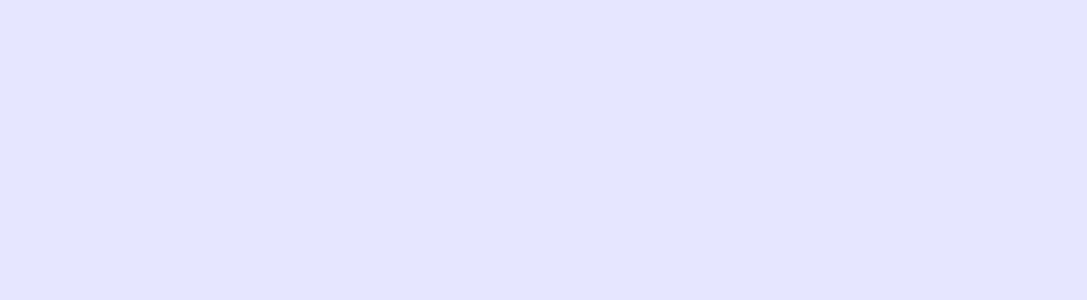
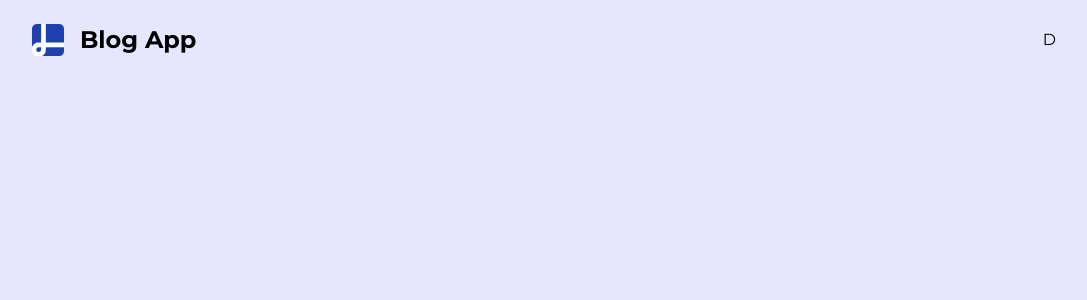
Before and after one commit to LVSSandeepKumar/blog-app, a React (Vite) app: page / in a window 1280 px wide. Shown: the top 300 px of the page, without its empty margins (96-1183 px from the left). Built offline with nearby package versions, Linux system fonts and the light colour scheme.

Commit message:
Create Navbar Component

```diff
--- a/src/App.jsx
+++ b/src/App.jsx
@@ -1,7 +1,10 @@
+import Navbar from "./components/Navbar";
+
 const App = () => {
   return (
     <div className="px-4 md:px-8 lg:px-16 xl:px-32 2xl:px-64">
-      {/*Heading */}
+      {/*Navbar */}
+      <Navbar />
       {/*Bread Crumbs */}
       {/*Introduction */}
       {/*Featured Posts */}
--- /dev/null
+++ b/src/components/Navbar.jsx
@@ -0,0 +1,19 @@
+const Navbar = () => {
+  return (
+    <div className="w-full h-16 md:h-20 flex items-center justify-between">
+      {/*Logo */}
+      <div className="flex items-center gap-4 text-2xl font-bold">
+        <img src="/logo.png" alt="logo" className="size-8"/>
+        <span>Blog App</span>
+      </div>
+
+      {/*Mobile Menu */}
+      <div className="md:hidden">M</div>
+
+      {/*Desktop Menu */}
+      <div className="hidden md:flex">D</div>
+    </div>
+  );
+};
+
+export default Navbar;
```
